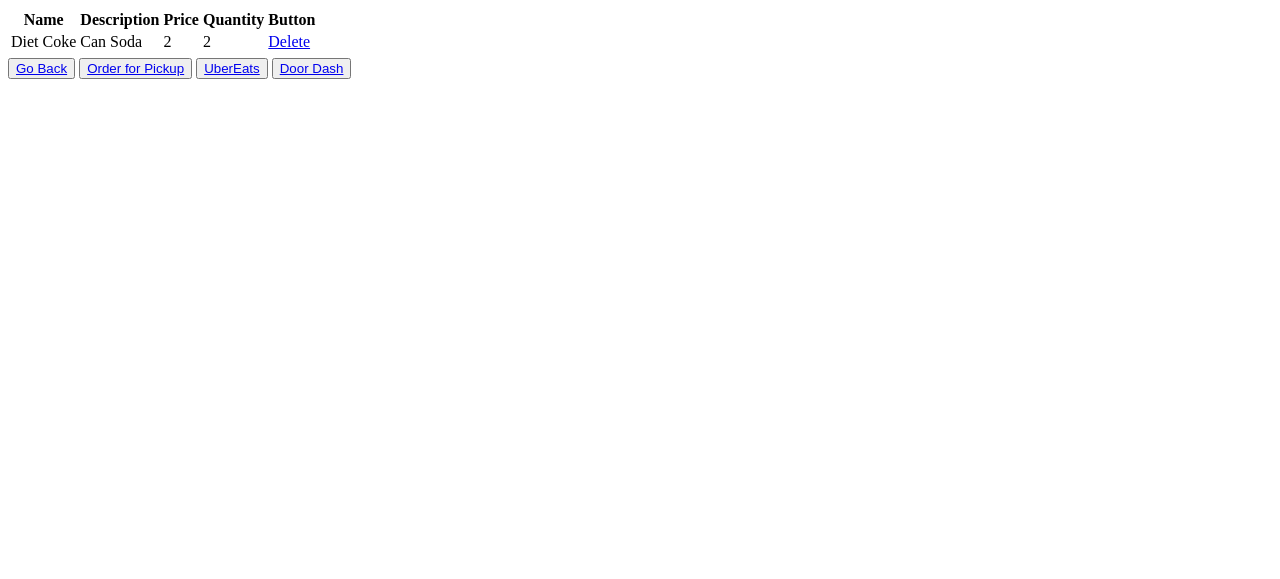
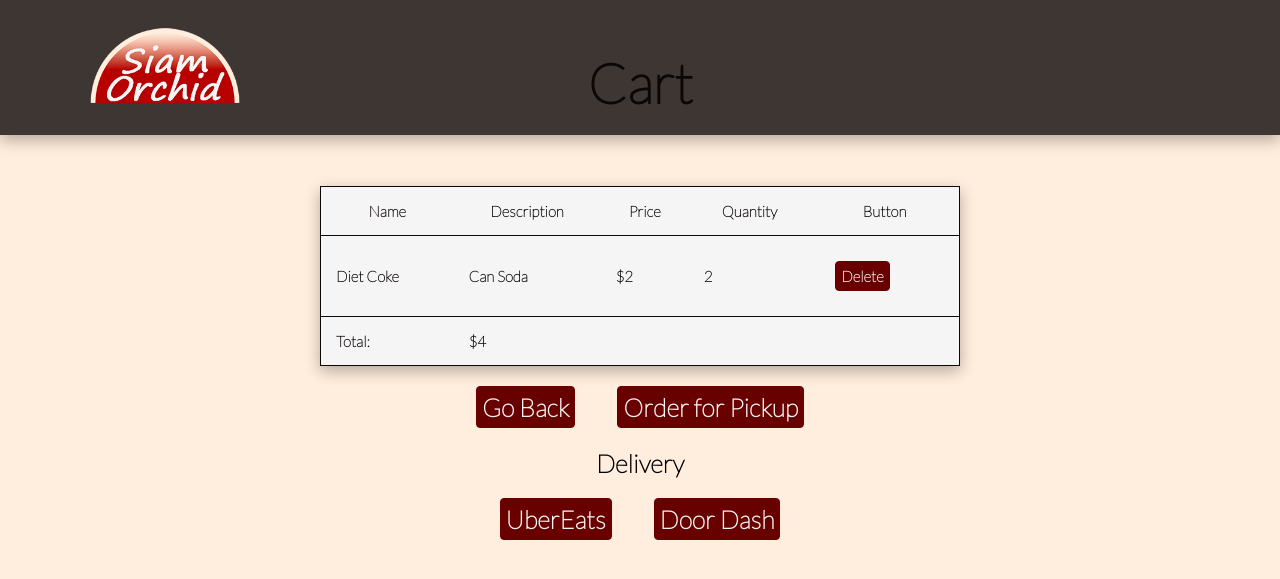
Before and after one commit to LeahP1/Siam-Orchid-Website, a PHP site: page /Siam-Orchid-Website-main/cart.php in a window 1280 px wide. Shown: the top 579 px of the page. Run offline with PHP 8.4, Linux system fonts and the light colour scheme; data comes from the database, SQL or seed files in the repository.

Commit message:
updated commit

```diff
--- a/cart.php
+++ b/cart.php
@@ -2,10 +2,20 @@
 <html lang="en">
     <head>
 
+    <link rel="stylesheet" href="css/style.css">
 
     </head>
-    <body>
+    <body class = "cartbody">
+        <header>
+        <div class="logo"><a href="http://localhost/Siam-Orchid-Website-main"><img class="siam-orchid-logo" src="images/siam-orchid-logo.png" alt="Siam Orchind Logo"></a></div>
+    <!-- header section ends-->
 
+    <!-- home section starts-->
+    <nav class="navbar">
+
+        </nav>
+        </header>
+    <h1 class = "heading">Cart</h1>
         <?php
     // Create connection
 $conn = new mysqli('localhost', 'root', '', 'menutest');
@@ -17,6 +27,8 @@ if ($conn->connect_error) {
     $result = $conn->query($sql);
 
 
+
+
     if(isset($_GET['delete'])){
         $delete = $_GET['delete'];
         mysqli_query($conn, "DELETE FROM `cart` WHERE id = '$delete'");
@@ -24,7 +36,10 @@ if ($conn->connect_error) {
     }
 
     if ($result->num_rows > 0) {
-        ?><table>
+        ?>
+            <div class = "cartTable">
+
+                <table>
                     <tr>
                         <th>Name</th>
                         <th>Description</th>
@@ -33,33 +48,45 @@ if ($conn->connect_error) {
                         <th>Button</th>
                     </tr>
                     <?php
+            $totalnumber = 0;
             while($row = $result->fetch_assoc())
             {
                 ?>
+
             <tr>
                 <td> <?php echo $row["name"]?></td>
                 <td> <?php echo $row["description"]?></td>
-                <td> <?php echo $row["price"]?></td>
-                <td> <?php echo $row["quantity"]?></td>
-                <td> <a href="cart.php?delete=<?php echo $row['id']; ?>" class = "deleteButton" >Delete</td>
+                <td> $<?php echo $price = number_format($row["price"]);?></td>
+                <td> <?php echo $quantity = $row["quantity"]?></td>
+                <td><button class = "deletebtn"> <a href="cart.php?delete=<?php echo $row['id']; ?>" class = "deleteButton" >Delete</button></td>
             </tr>
+            <?php
 
-             <?php
+$totalnumber += $price * $quantity;
 }
+
 ?>
 
 <tr>
-            <td></td>
+    <td>Total:</td>
+    <td>$<?php echo $totalnumber?></td>
+
+
 </tr>
 
-        </table><?php
+</table>
+</div>
+<?php
 
 }
 
 ?>
-    <button><a href = "http://localhost/Siam-Orchid-Website-main/#menu">Go Back</a></button>
-    <button><a href = "http://localhost/Siam-Orchid-Website-main/checkout.php">Order for Pickup</a></button>
-    <button><a href = "https://www.ubereats.com/">UberEats</a></button>
-    <button><a href = "https://www.doordash.com/">Door Dash</a></button>
+<div class = "orderMethod">
+    <button class = "orderbtn"><a href = "http://localhost/Siam-Orchid-Website-main/#menu">Go Back</a></button>
+    <button class = "orderbtn"><a href = "http://localhost/Siam-Orchid-Website-main/checkout.php">Order for Pickup</a></button> <br>
+    <h3>Delivery</h3>
+    <button class = "orderbtn"><a href = "https://www.ubereats.com/">UberEats</a></button>
+    <button class = "orderbtn"><a href = "https://www.doordash.com/">Door Dash</a></button>
+</div>
 </html>
 </body>
--- a/css/style.css
+++ b/css/style.css
@@ -78,6 +78,9 @@ header{
     z-index: 1000;
     box-shadow: var(--box-shadow);
 
+}
+.disabled_link{
+pointer-events: none;
 }
 
 header .navbar a{
@@ -329,6 +332,8 @@ input[type=number]{
     object-fit: cover;
 }
 
+
+
 /*media*/
 .menu h4{
     color: var(--black);
@@ -368,12 +373,70 @@ input[type=number]{
     border-bottom: 2px solid darkred;
 }
 table {
-    width: 100%;
+    margin-top: 20px;
     border: #690000;
+    border-collapse: collapse;
+    border-spacing: 20px;
+    font-size: 15px;
+    font-weight: 2px;
+    background-color: #f5f5f5;
+    width: 50%; box-shadow:0 .5rem 1.5rem rgba(0,0,0,.3);
+    border-radius: 4px;
+
+
+}
+table, tr{
+    border: 1px solid;
 
 }
 table, th, td{
-    border: 3x solid;
+
+    margin-left: auto;
+    margin-right: auto;
+    padding: 15px;
+    color: #0d0808;
+}
+table, th{
+    font-weight: bold;
+    color: #0d0808;
+}
+.orderMethod{
+   text-align: center;
+}
+.orderMethod h3{
+font-size: 25px;
+}
+.orderMethod .orderbtn{
+    border: 1px solid #690000;
+    border-radius: 4px;
+    margin: 20px;
+    padding: 5px;
+    font-size: 25px;
+    background-color:#690000;
+    color: #f5f5f5;
+
+}
+.orderMethod .orderbtn a{
+    font-weight: bold;
+    color: #f5f5f5;
+
+}
+.deletebtn{
+    border: 1px solid #690000;
+    border-radius: 4px;
+    margin: 10px;
+    padding: 5px;
+    font-size: 15px;
+    background-color: #690000;
+    color: #690000;
+
+}
+.deletebtn a {
+    font-weight: bold;
+    color:#f5f5f5;
+}
+.cartbody{
+    background-color: #ffeedd;
 }
 
 
@@ -444,6 +507,10 @@ table, th, td{
     .menu span{
         font-size: 18px;
     }
+    .tab-box .tab{
+        font-size: 14px;
+
+      }
 }
 
 @media (max-width:768px){
@@ -518,6 +585,10 @@ table, th, td{
         font-size: 14px;
         font-weight: bolder;
     }
+    .tab-box .tab{
+        font-size: 8px;
+
+      }
 }
 
 @media (max-width:991px){
```
Also changed, not shown: index.php (+46 -28 lines), checking.php (line endings or trailing spaces). Lines whose indentation alone changed are shown as unchanged.
